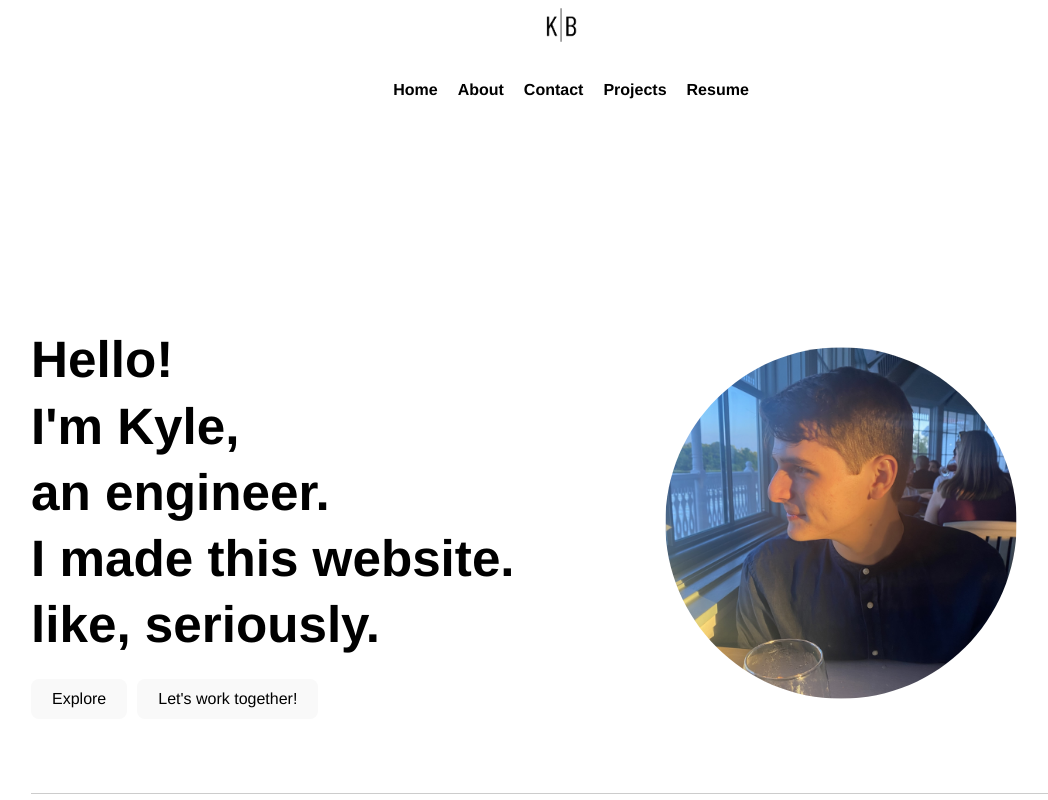
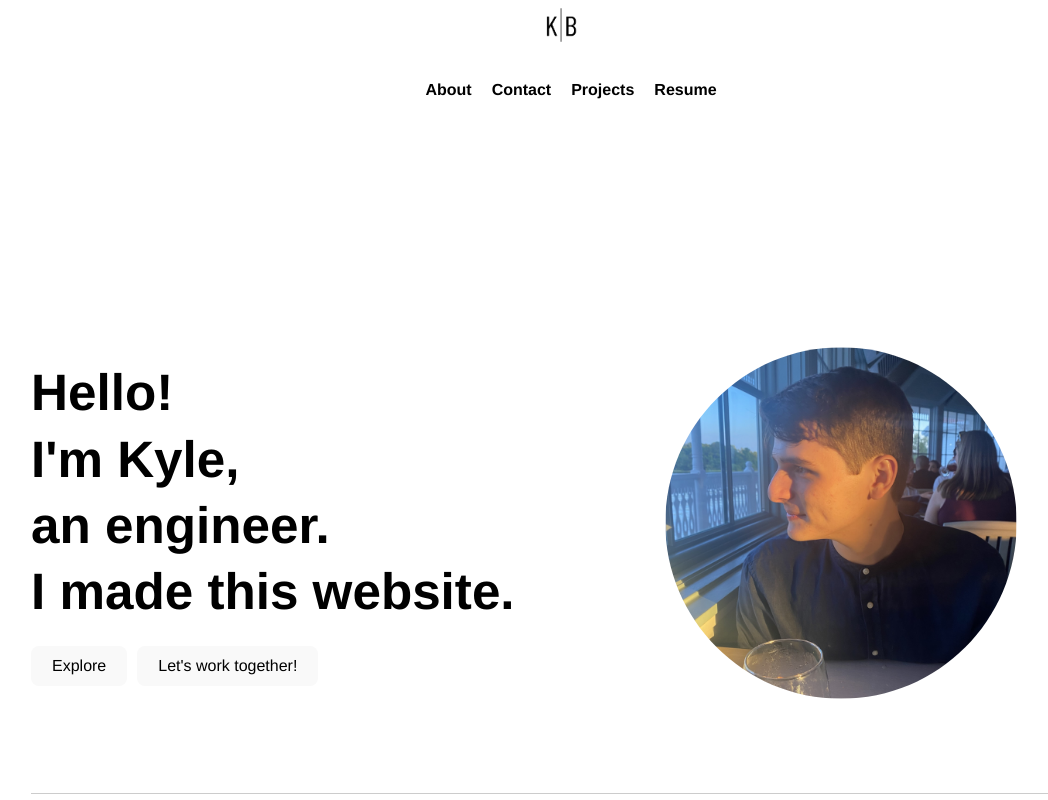
Before and after one commit to kyleborot/kyleborot_portfolio_site, a React (Vite) app in the folder frontend/: page / in a window 1280 px wide. Shown: the top 800 px of the page, without its empty margins (69-1117 px from the left). Built offline with nearby package versions, Linux system fonts and the light colour scheme.

Commit message:
ui changes

```diff
--- a/frontend/src/components/Home/Home.tsx
+++ b/frontend/src/components/Home/Home.tsx
@@ -20,7 +20,6 @@ const Home: React.FC = () => {
         <h1>I'm Kyle, </h1>
         <h1>an engineer.</h1>
         <h1>I made this website.</h1>
-        <h1>like, seriously.</h1>
         <div className="buttons">
           <button onClick={() => goToPage("projects")}>Explore</button>
           <button onClick={() => goToPage("contact")}>Let's work together!</button>
--- a/frontend/src/components/NavBar.tsx
+++ b/frontend/src/components/NavBar.tsx
@@ -1,7 +1,7 @@
 // NavBar.tsx
 
 import React from 'react';
-import { NavLink as RouterLink, useLocation, useNavigate } from 'react-router-dom';
+import { Link as LogoLink, NavLink as RouterLink, useLocation, useNavigate } from 'react-router-dom';
 import { Link as ScrollLink } from 'react-scroll';
 import * as Scroll from 'react-scroll';
 import './NavBar.css'; // Import your CSS file
@@ -29,16 +29,15 @@ const NavBar: React.FC = () => {
     <header id="navigation">
       <div className="navbar-wrapper">
         <div className="logo-style">
+          <LogoLink to="/" style={{textDecoration: 'none', color: 'inherit'}}>
           <img src="k_b.png" alt="navbar logo"/>
+          </LogoLink>
         </div>
       <nav>
         <ul className="nav-links"> {/* Add a class for styling */}
           {location !== "projects" && location !== "resume" && location !== "contact" ? (
             <>
                 {" "}
-                <ScrollLink to="home" spy={true} smooth={true} offset={-75} duration={500}>
-                  Home
-                </ScrollLink>
                 <ScrollLink to="about" spy={true} smooth={true} offset={-75} duration={500}>
                   About
                 </ScrollLink>
```
